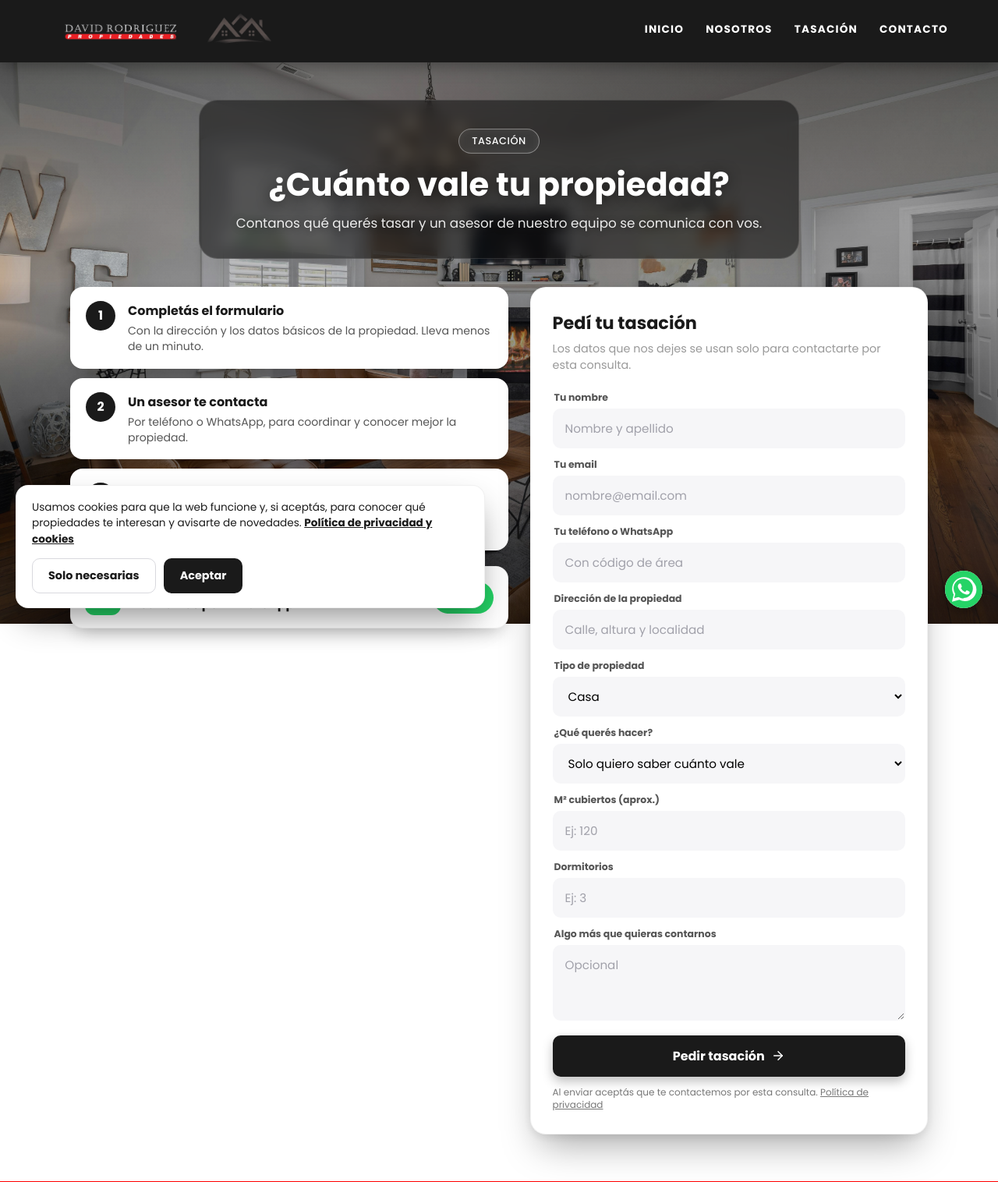
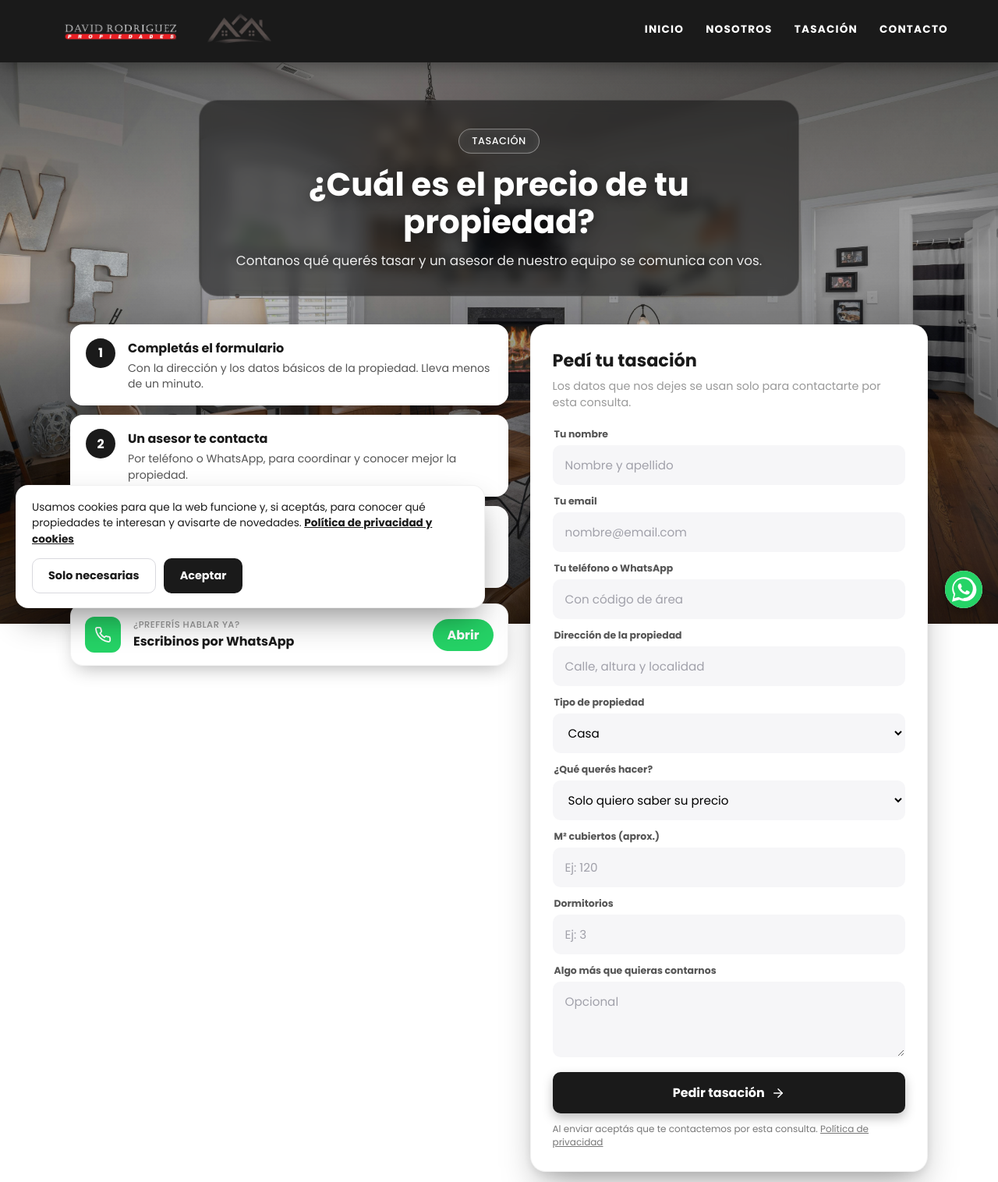
Before and after one commit to lautaroferreyra420-ctrl/WEB-DAVID-RODRIGUEZ, a Django app: page /tasacion/ in a window 1280 px wide. Shown: the top 1516 px of the page at 78% size. Run offline with Django 5.2, Linux system fonts and the light colour scheme; data that the repository does not hold is empty; parts of the project's set-up code (start-up, migrations or seed data) failed here and were passed over.

Commit message:
Tasacion: la pregunta pasa a '¿Cual es el precio de tu propiedad?' y la opcion del formulario a 'Solo quiero saber su precio'
Co-Authored-By: Claude Sonnet 5 <noreply@anthropic.com>

```diff
--- a/propiedades/models_contenido.py
+++ b/propiedades/models_contenido.py
@@ -28,7 +28,7 @@ class SolicitudTasacion(models.Model):
     OPCIONES_OBJETIVO = [
         ('vender', 'Quiero venderla'),
         ('alquilar', 'Quiero alquilarla'),
-        ('saber', 'Solo quiero saber cuánto vale'),
+        ('saber', 'Solo quiero saber su precio'),
     ]
 
     nombre = models.CharField(max_length=100, verbose_name="Nombre")
--- a/propiedades/templates/propiedades/tasacion.html
+++ b/propiedades/templates/propiedades/tasacion.html
@@ -11,7 +11,7 @@
 
 <section class="pagina-hero" data-aos="fade-up">
     <span class="hero-kicker">Tasación</span>
-    <h1>¿Cuánto vale tu propiedad?</h1>
+    <h1>¿Cuál es el precio de tu propiedad?</h1>
     <p>Contanos qué querés tasar y un asesor de nuestro equipo se comunica con vos.</p>
 </section>
 
```
Also changed, not shown: propiedades/migrations/0015_etiqueta_objetivo_tasacion.py (added).
